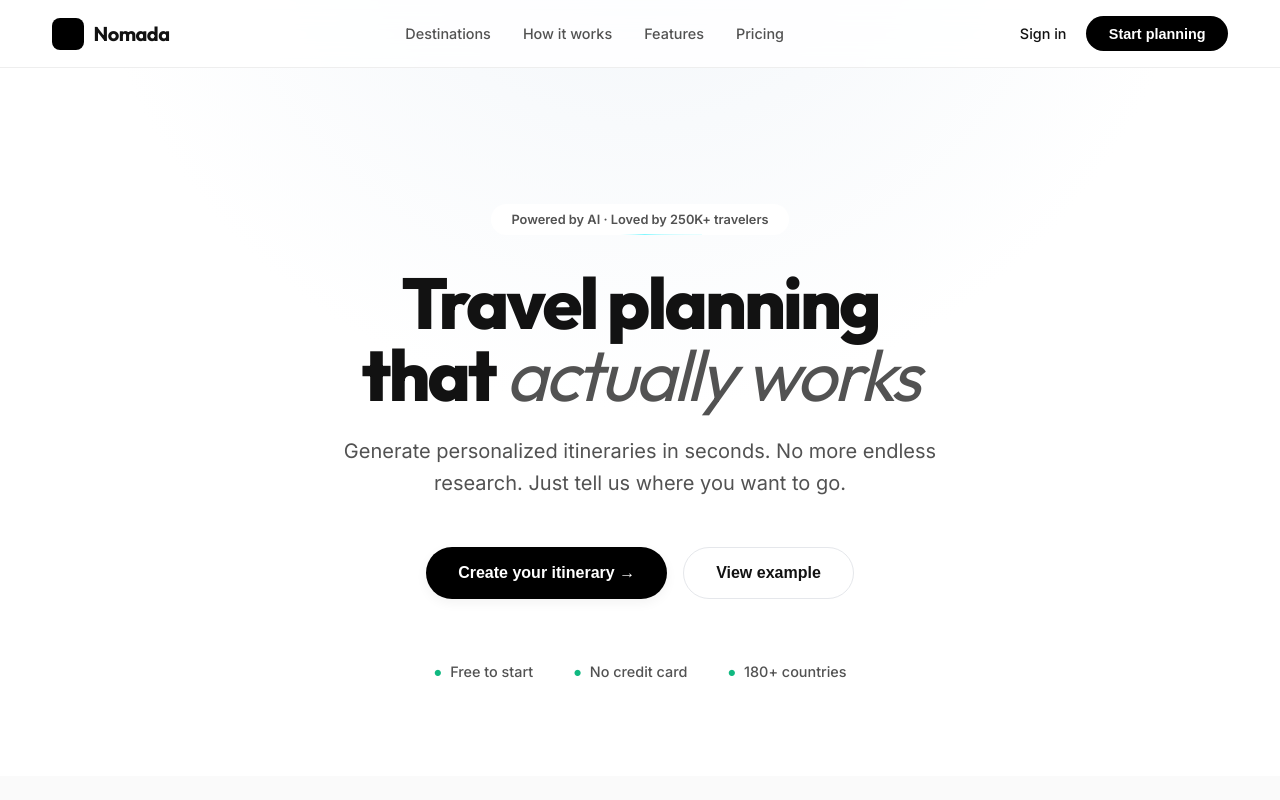
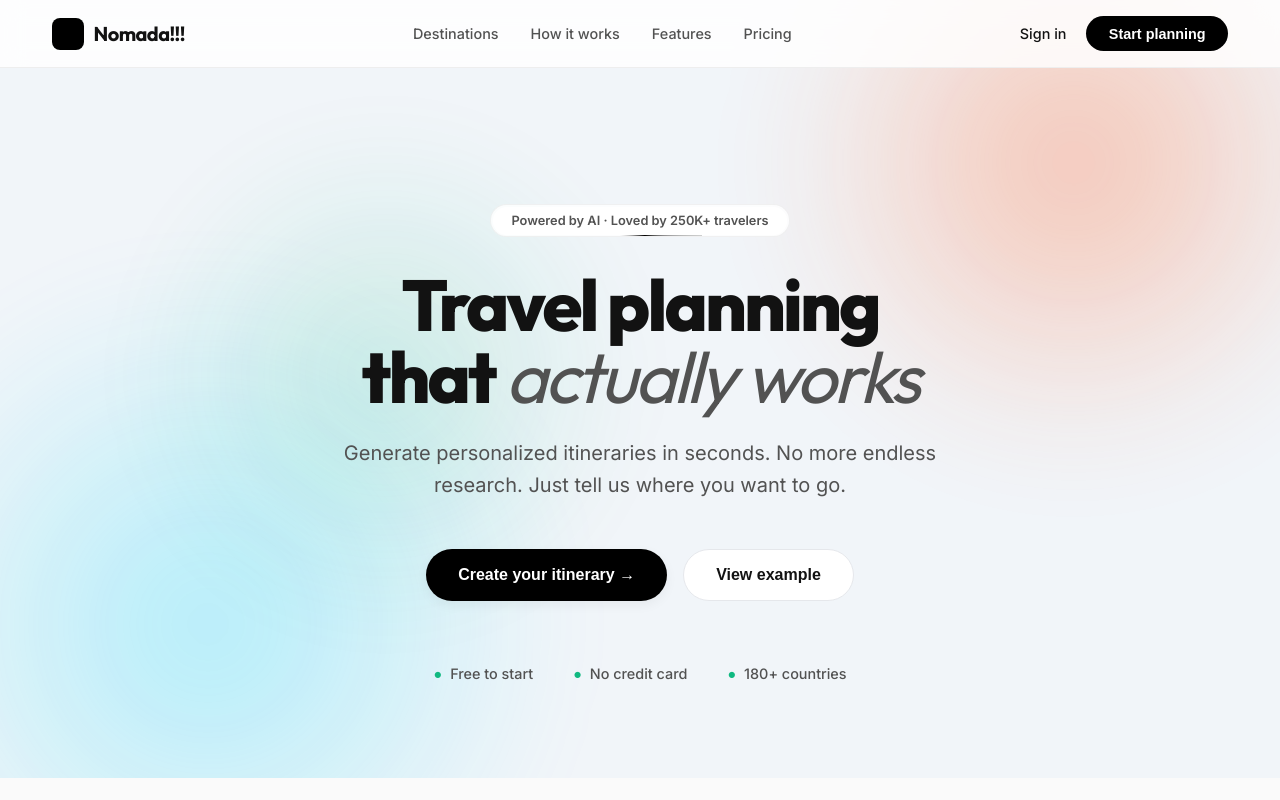
Before and after one commit to acanojiDev/nomada, an Angular app in the folder nomada/: page /welcome in a window 1280 px wide. Shown: the top 800 px of the page. Built offline with nearby package versions, Linux system fonts and the light colour scheme.

Commit message:
background colours changed

```diff
--- a/nomada/src/app/features/landing-page/hero/hero.html
+++ b/nomada/src/app/features/landing-page/hero/hero.html
@@ -2,7 +2,7 @@
   <div class="header__container">
     <div class="header__brand">
       <div class="header__logo"></div>
-      <span class="header__name">Nomada</span>
+      <span class="header__name">Nomada!!!</span>
     </div>
 
     <nav class="header__nav">
@@ -42,6 +42,13 @@
 </header>
 
 <section class="hero">
+  <!-- Animated Background -->
+  <div class="hero__bg">
+    <div class="hero__blob hero__blob--1"></div>
+    <div class="hero__blob hero__blob--2"></div>
+    <div class="hero__blob hero__blob--3"></div>
+  </div>
+
   <div class="hero__container">
     <div class="hero__badge">Powered by AI · Loved by 250K+ travelers</div>
 
--- a/nomada/src/app/features/landing-page/hero/hero.scss
+++ b/nomada/src/app/features/landing-page/hero/hero.scss
@@ -221,18 +221,68 @@
 
 /* HERO */
 .hero {
+  position: relative;
   padding-top: 140px;
-  background: radial-gradient(circle at 50% -20%, #f1f5f9 0%, #ffffff 50%);
+  background: #f1f5f9; // Changed from #ffffff to light gray/slate
+  overflow: hidden;
 
   @media (max-width: 768px) {
     padding-top: 100px;
   }
 
+  &__bg {
+    position: absolute;
+    top: 0;
+    left: 0;
+    width: 100%;
+    height: 100%;
+    overflow: hidden;
+    z-index: 0;
+    pointer-events: none;
+  }
+
+  &__blob {
+    position: absolute;
+    border-radius: 50%;
+    filter: blur(60px); // Reduced blur for more definition
+    opacity: 0.9; // High opacity
+    z-index: 0;
+
+    &--1 {
+      width: 600px;
+      height: 600px;
+      background: radial-gradient(circle, rgba(255, 107, 53, 0.4), transparent 70%); // Increased from 0.2
+      top: -150px;
+      right: -100px;
+      animation: float-1 20s infinite alternate ease-in-out;
+    }
+
+    &--2 {
+      width: 700px;
+      height: 700px;
+      background: radial-gradient(circle, rgba(0, 217, 255, 0.3), transparent 70%); // Increased from 0.15
+      bottom: -200px;
+      left: -150px;
+      animation: float-2 25s infinite alternate ease-in-out;
+    }
+
+    &--3 {
+      width: 500px;
+      height: 500px;
+      background: radial-gradient(circle, rgba(16, 185, 129, 0.2), transparent 70%); // Increased from 0.1
+      top: 15%;
+      left: 10%;
+      animation: float-3 18s infinite alternate ease-in-out;
+    }
+  }
+
   &__container {
+    position: relative;
     max-width: 1000px;
     margin: auto;
     padding: 4rem 2rem 6rem;
     text-align: center;
+    z-index: 1;
 
     @media (max-width: 768px) {
       padding: 3rem 1.5rem 5rem;
@@ -245,13 +295,15 @@
     align-items: center;
     padding: 0.5rem 1.25rem;
     border-radius: var(--radius-full);
-    background: white;
+    background: rgba(255, 255, 255, 0.8);
+    backdrop-filter: blur(8px);
     color: var(--color-text-secondary);
     font-size: 0.8rem;
     font-weight: 600;
     margin-bottom: 2rem;
     overflow: hidden;
     z-index: 1;
+    border: 1px solid rgba(0, 0, 0, 0.05);
 
     // The neon border effect
     &::before {
@@ -261,7 +313,7 @@
       left: -50%;
       width: 200%;
       height: 400%;
-      background: conic-gradient(transparent, rgba(0, 238, 255, 0.5), transparent 40%);
+      background: conic-gradient(transparent, var(--color-primary), transparent 40%);
       animation: rotate 4s linear infinite;
       z-index: -2;
     }
@@ -412,6 +464,21 @@
   }
 }
 
+@keyframes float-1 {
+  0% { transform: translate(0, 0) scale(1); }
+  100% { transform: translate(-50px, 100px) scale(1.1); }
+}
+
+@keyframes float-2 {
+  0% { transform: translate(0, 0) scale(1); }
+  100% { transform: translate(100px, -50px) scale(1.2); }
+}
+
+@keyframes float-3 {
+  0% { transform: translate(0, 0) scale(1); }
+  100% { transform: translate(50px, 50px) scale(0.9); }
+}
+
 @keyframes rotate {
   from {
     transform: rotate(0deg);
```
